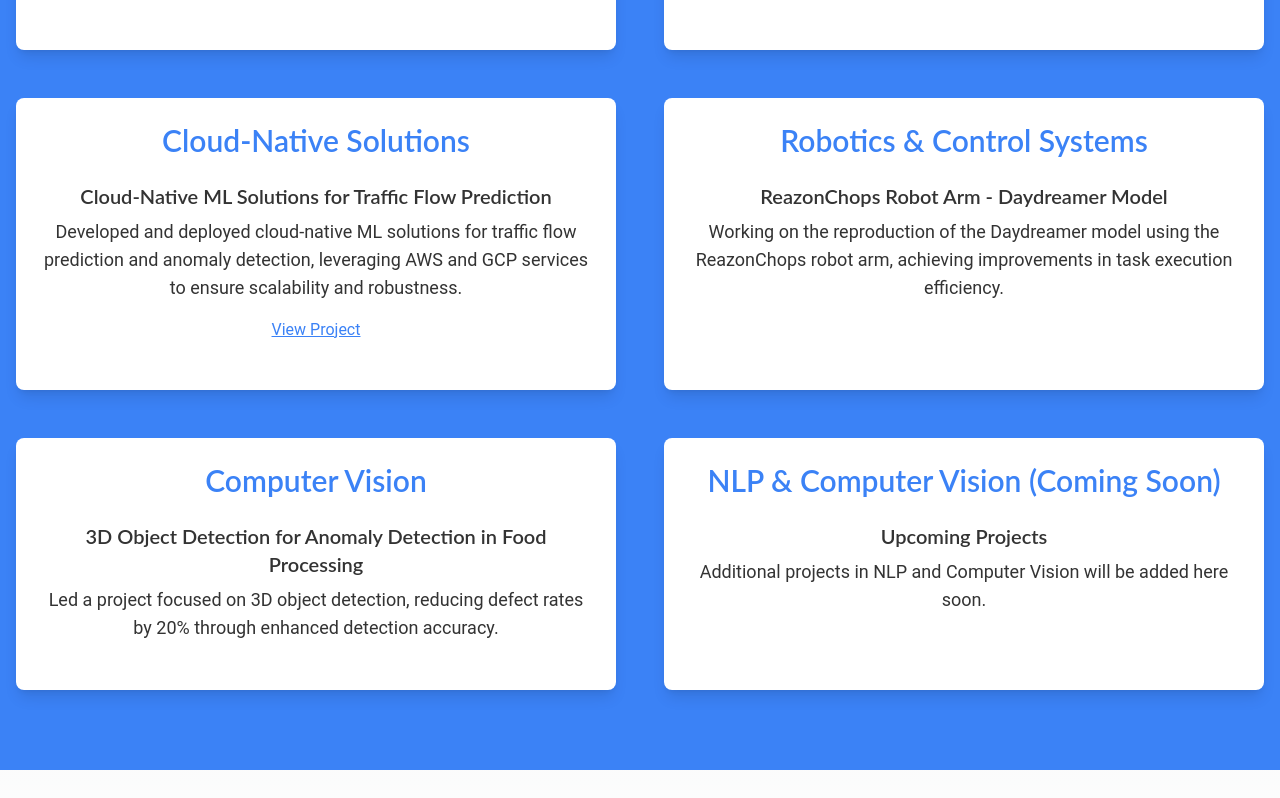
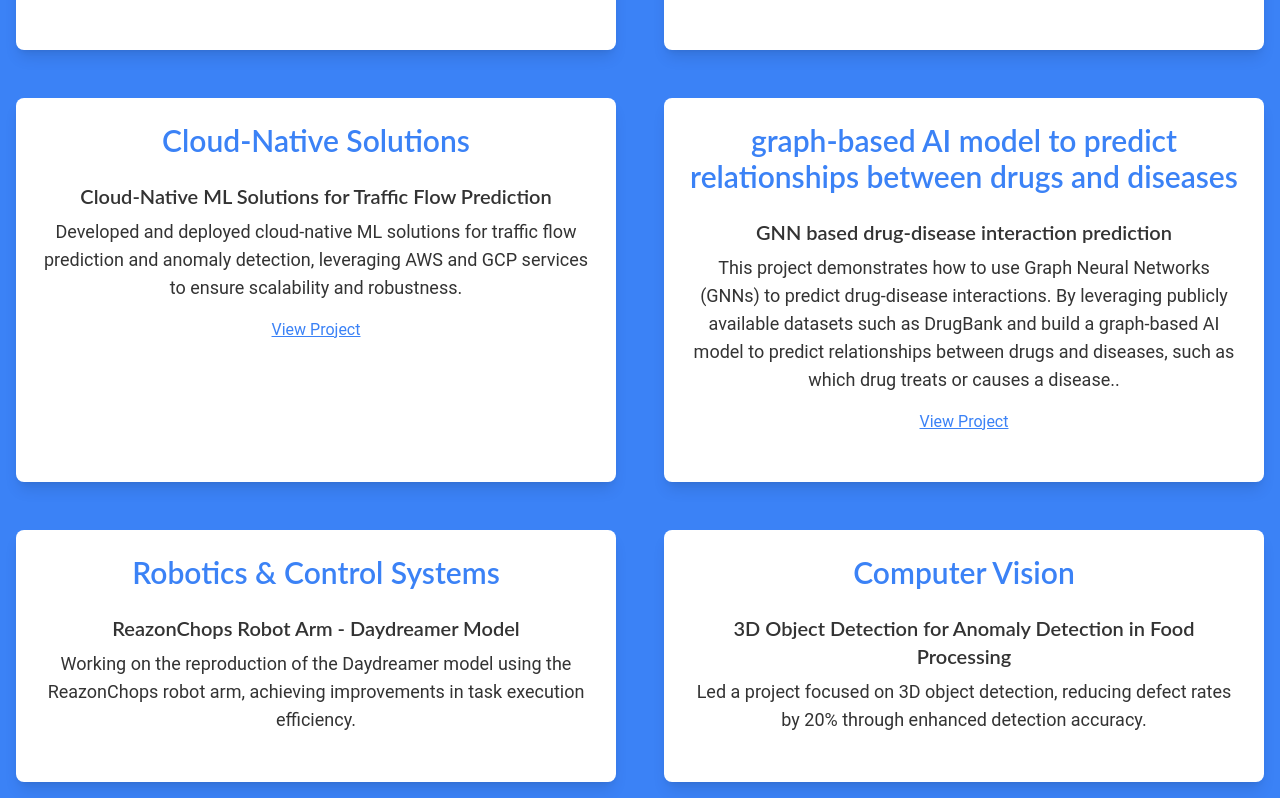
Before and after one commit to GETUFELLEK/getufellek-website, a Next.js app: page /projects in a window 1280 px wide. Shown: the part 602-1400 px from the top of the page. Built offline with nearby package versions, Linux system fonts and the light colour scheme.

Commit message:
revised project section

```diff
--- a/app/projects/page.tsx
+++ b/app/projects/page.tsx
@@ -50,6 +50,18 @@ const Projects: React.FC = () => {
           link: "https://github.com/GETUFELLEK/Cloud-Native-ML-Solutions-for-Traffic-Flow-Prediction",
           description:
             "Developed and deployed cloud-native ML solutions for traffic flow prediction and anomaly detection, leveraging AWS and GCP services to ensure scalability and robustness.",
+        },
+
+      ],
+    },
+    {
+      category: "graph-based AI model to predict relationships between drugs and diseases",
+      items: [
+        {
+          title: "GNN based drug-disease interaction prediction",
+          link: "https://github.com/GETUFELLEK/GNN-based-drug-disease-prediction",
+          description:
+            "This project demonstrates how to use Graph Neural Networks (GNNs) to predict drug-disease interactions. By leveraging publicly available datasets such as DrugBank and build a graph-based AI model to predict relationships between drugs and diseases, such as which drug treats or causes a disease..",
         },
       ],
     },
```
